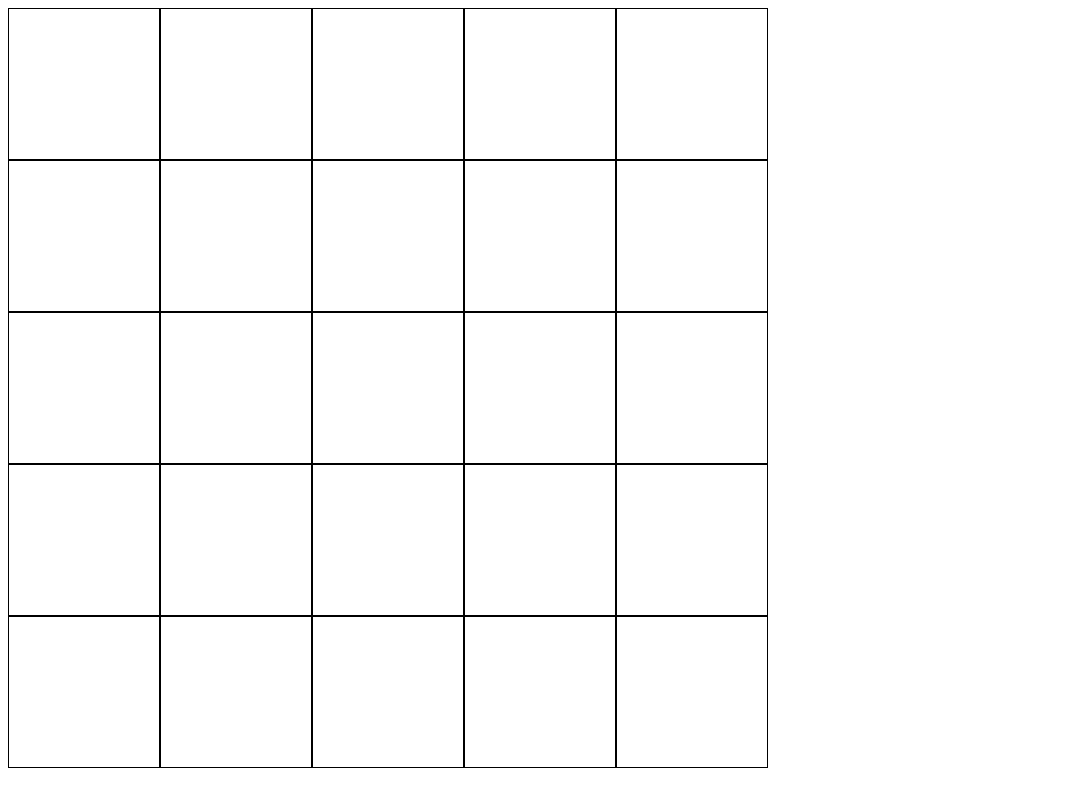
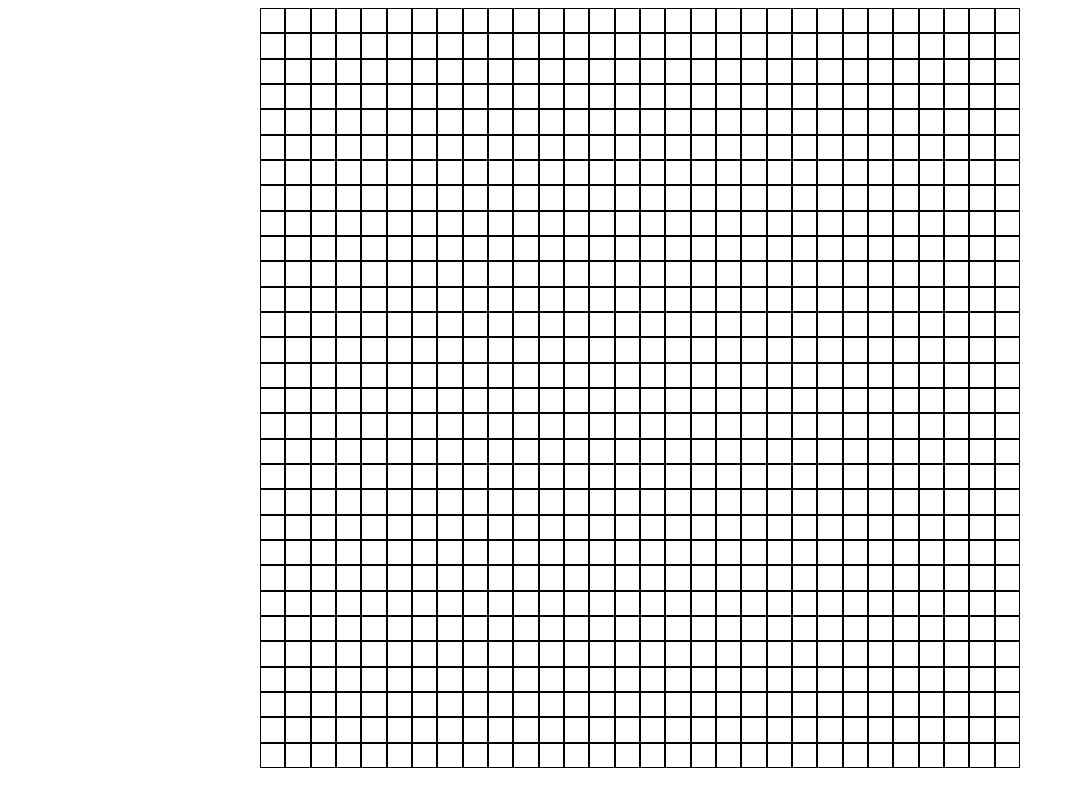
Before and after one commit to ajcur/odin-etch-a-sketch, a plain HTML site: page index.html in a window 1280 px wide. Shown: the whole page, without its empty margins (0-1075 px from the left). Drawn offline with Linux system fonts and the light colour scheme.

Commit message:
Center grid container in body

```diff
--- a/javascript.js
+++ b/javascript.js
@@ -19,4 +19,4 @@ function createGrid(gridNumber) {
     }
 }
 
-createGrid(5);
+createGrid(30);
--- a/styles.css
+++ b/styles.css
@@ -1,3 +1,8 @@
+body {
+    display: flex;
+    justify-content: center;
+}
+
 #container {
     display: flex;
     flex: 0 0 auto;
```
